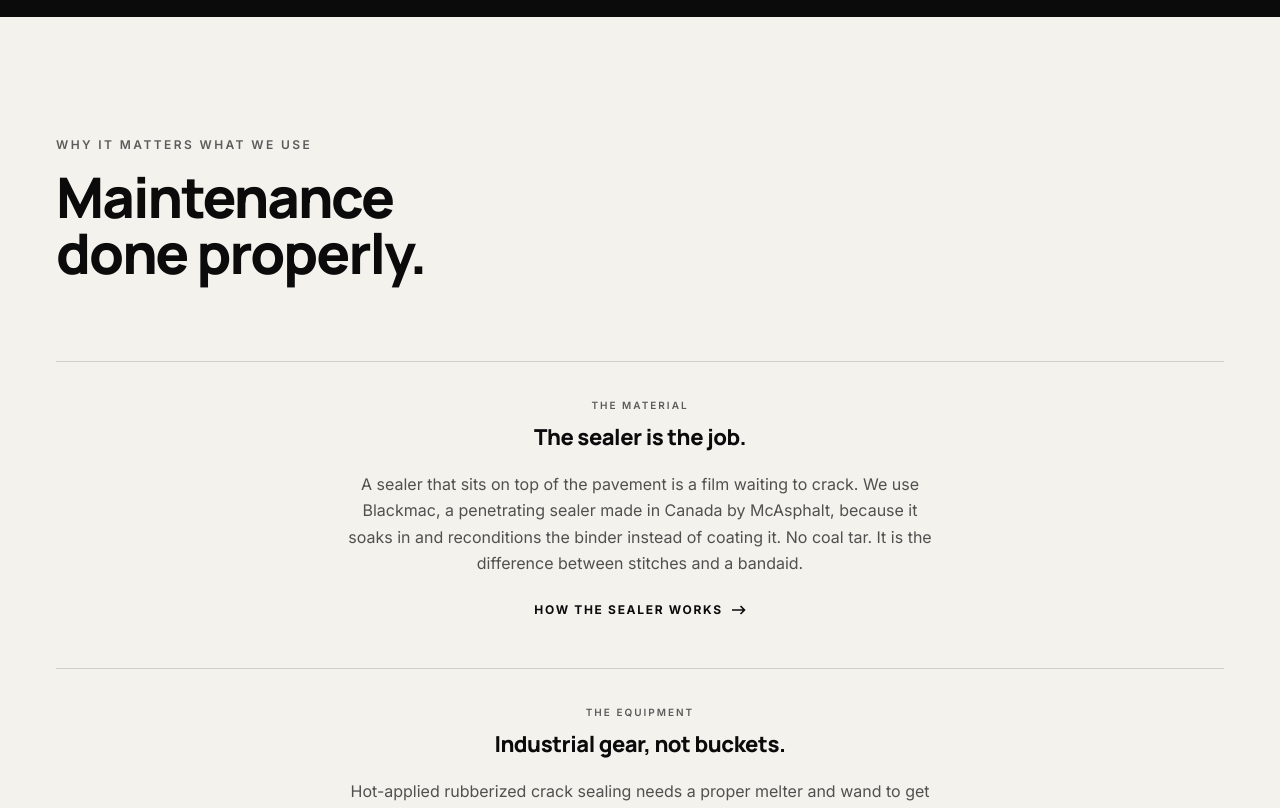
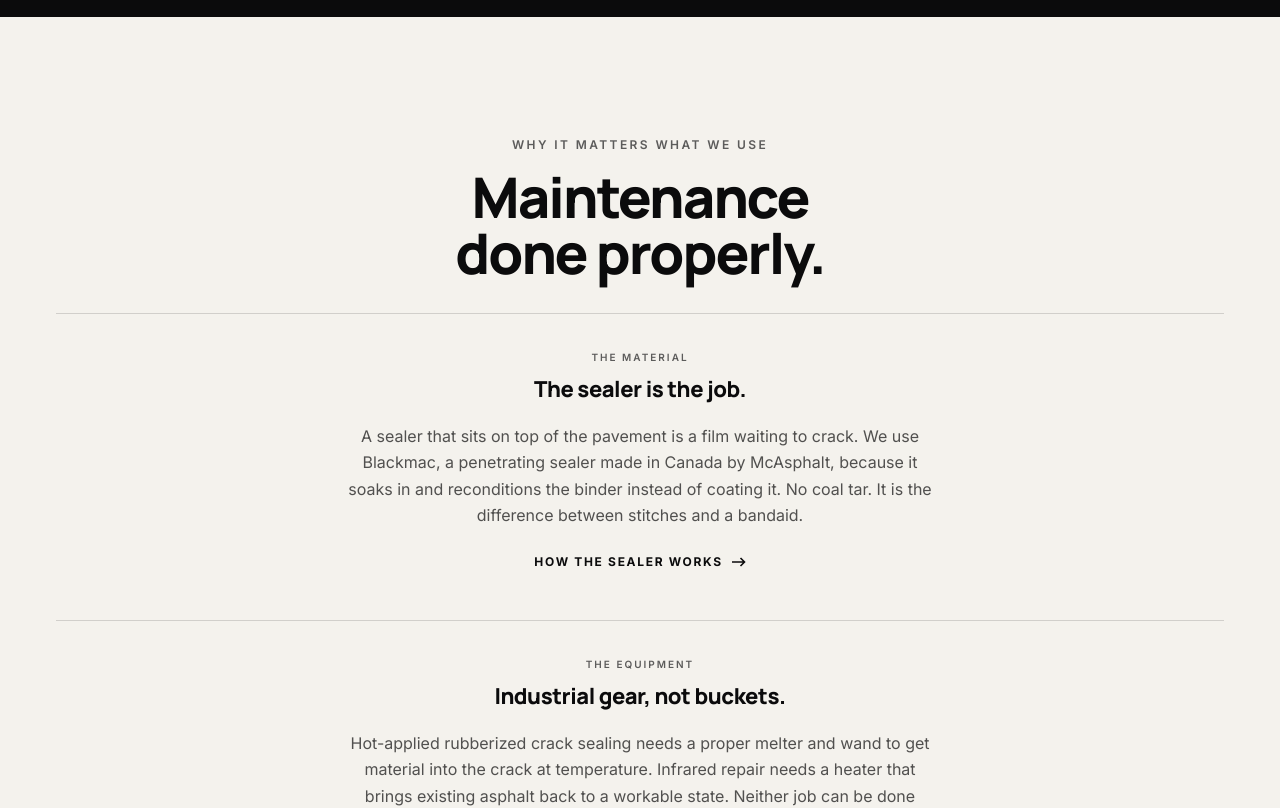
Before and after one commit to georgemourelatos456-sys/Tarmax-asphalt, a Next.js app: page / in a window 1280 px wide. Shown: the part 6860-7668 px from the top of the page. Built offline with nearby package versions, Linux system fonts and the light colour scheme; no server answers.

Commit message:
feat: refactor Method component layout and list styling
Co-authored-by: georgemourelatos456-sys <315615478+georgemourelatos456-sys@users.noreply.github.com>

```diff
--- a/src/components/sections/Method.tsx
+++ b/src/components/sections/Method.tsx
@@ -34,10 +34,12 @@ export function Method() {
   return (
     <section className="section bg-bone text-ink">
       <div className="shell">
-        <Eyebrow tone="light">Why it matters what we use</Eyebrow>
-        <h2 className="display-lg mt-4 max-w-[18ch]">Maintenance done properly.</h2>
+        <div className="flex flex-col items-center text-center">
+          <Eyebrow tone="light">Why it matters what we use</Eyebrow>
+          <h2 className="display-lg mt-4 max-w-[18ch]">Maintenance done properly.</h2>
+        </div>
 
-        <ul className="mt-14 border-t border-ink/15 md:mt-20">
+        <ul className="mt-8 border-t border-ink/15">
           {DECISIONS.map((item, i) => (
             <Reveal as="li" key={item.title} delay={i * 70}>
               <div className="flex flex-col items-center border-b border-ink/15 py-9 text-center">
```
